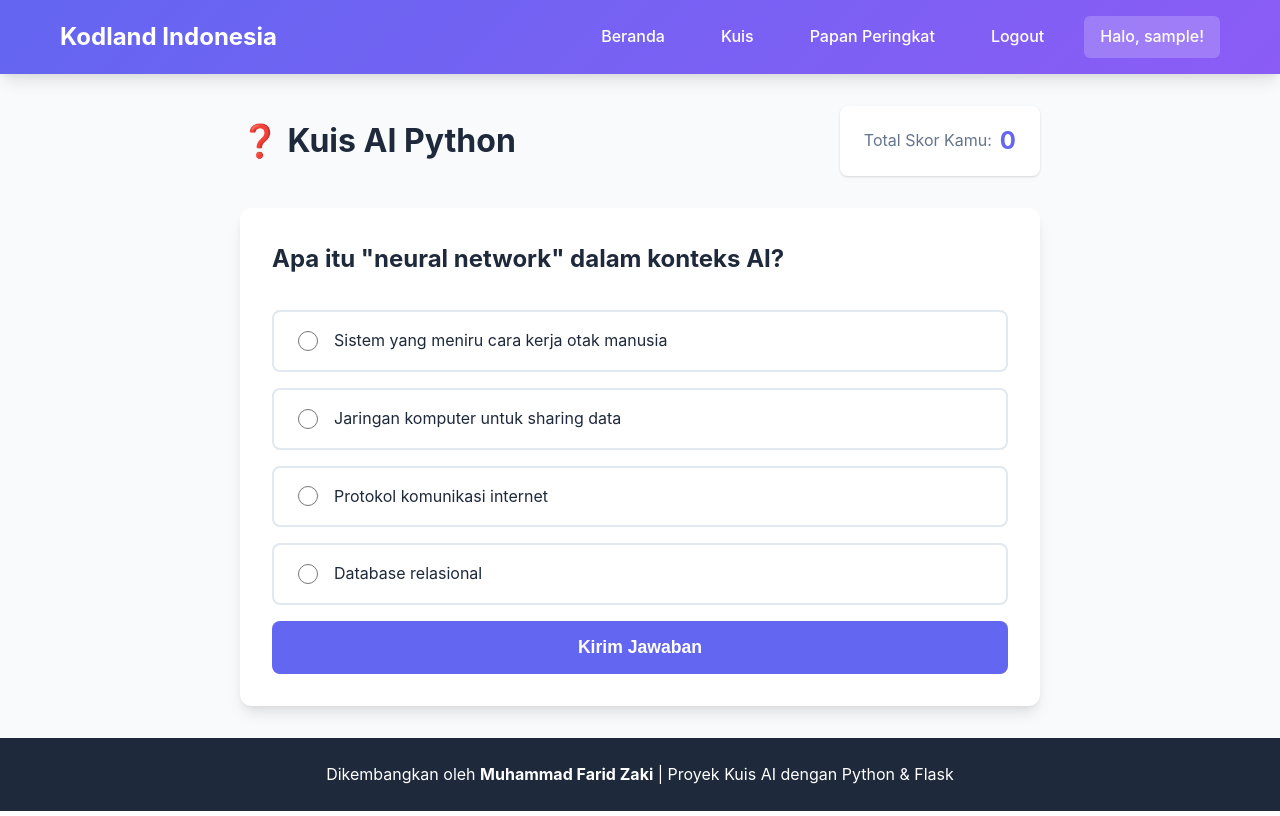
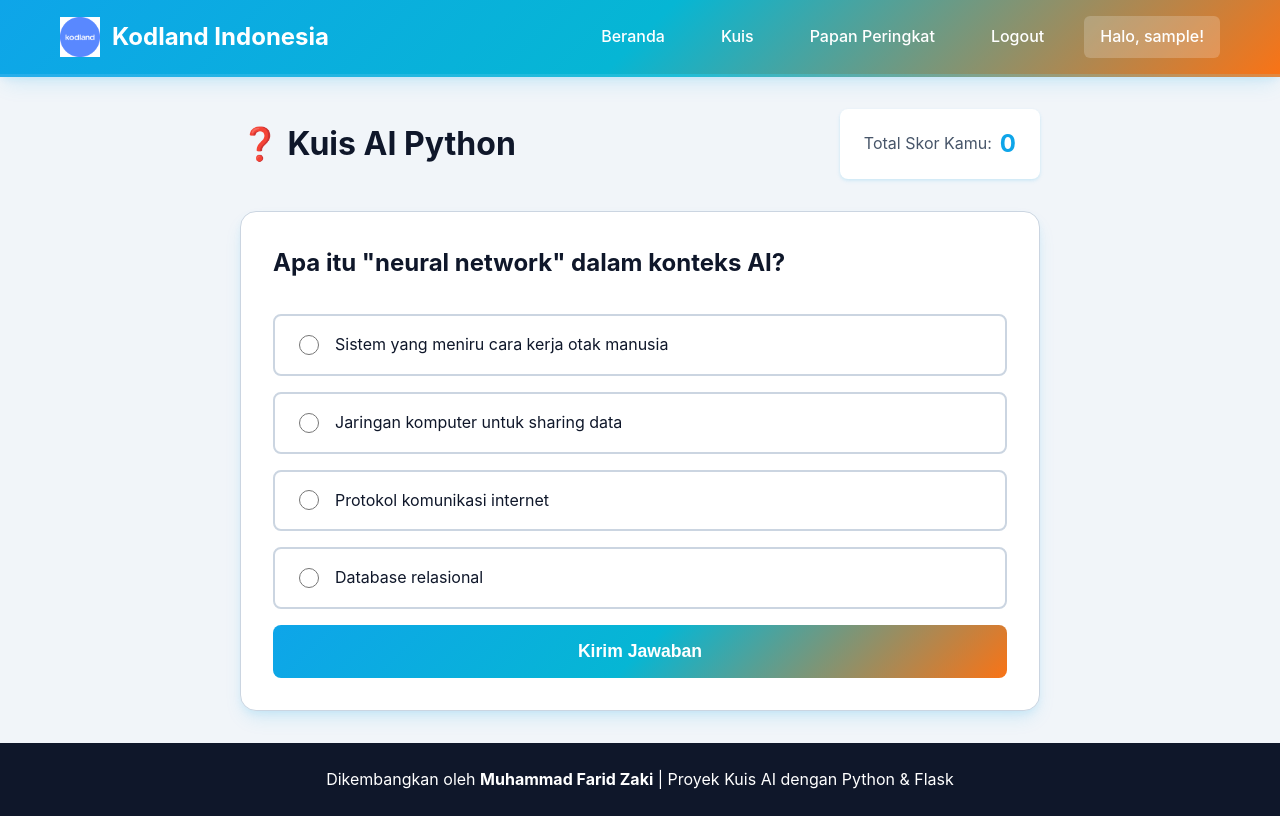
Before and after one commit to Zetakai/Python_Pro-Muhammad_Farid_Zaki, a Flask app: page /quiz in a window 1280 px wide. Run offline with Flask 3, Linux system fonts and the light colour scheme; the visitor is signed in with stand-in values (Sample User, id 1); data that the repository does not hold is empty.

Commit message:
Initial commit: Flask quiz app with weather widget, user auth, and leaderboard
- Add Flask web application with modular structure
- Implement user registration and login system
- Add quiz system with 15+ AI-related questions
- Create weather widget with auto-location detection
- Add leaderboard with automatic score updates
- Implement modern UI with unique cyan/orange theme
- Add Kodland Indonesia branding and logo
- Setup .env for API keys
- Add comprehensive README and .gitignore

```diff
--- a/requirements.txt
+++ b/requirements.txt
@@ -1,4 +1,4 @@
-Flask==3.0.0
+Flask==3.0.3
 Flask-SQLAlchemy==3.1.1
 Flask-Login==0.6.3
 Flask-WTF==1.2.1
--- a/static/css/style.css
+++ b/static/css/style.css
@@ -6,19 +6,26 @@
 }
 
 :root {
-    --primary-color: #6366f1;
-    --primary-dark: #4f46e5;
-    --secondary-color: #8b5cf6;
-    --success-color: #10b981;
-    --error-color: #ef4444;
-    --warning-color: #f59e0b;
-    --bg-color: #f8fafc;
+    /* Tema warna unik - kombinasi teal/cyan dengan orange accent */
+    --primary-color: #0ea5e9;
+    --primary-dark: #0284c7;
+    --primary-light: #38bdf8;
+    --secondary-color: #f97316;
+    --secondary-dark: #ea580c;
+    --accent-color: #06b6d4;
+    --success-color: #22c55e;
+    --error-color: #f43f5e;
+    --warning-color: #fbbf24;
+    --bg-color: #f1f5f9;
     --card-bg: #ffffff;
-    --text-primary: #1e293b;
-    --text-secondary: #64748b;
-    --border-color: #e2e8f0;
-    --shadow: 0 1px 3px 0 rgba(0, 0, 0, 0.1), 0 1px 2px 0 rgba(0, 0, 0, 0.06);
-    --shadow-lg: 0 10px 15px -3px rgba(0, 0, 0, 0.1), 0 4px 6px -2px rgba(0, 0, 0, 0.05);
+    --text-primary: #0f172a;
+    --text-secondary: #475569;
+    --border-color: #cbd5e1;
+    --gradient-primary: linear-gradient(135deg, #0ea5e9 0%, #06b6d4 50%, #f97316 100%);
+    --gradient-card: linear-gradient(135deg, #0ea5e9 0%, #06b6d4 100%);
+    --shadow: 0 2px 4px 0 rgba(14, 165, 233, 0.1), 0 1px 3px 0 rgba(14, 165, 233, 0.08);
+    --shadow-lg: 0 10px 20px -5px rgba(14, 165, 233, 0.15), 0 4px 8px -2px rgba(14, 165, 233, 0.1);
+    --shadow-hover: 0 15px 30px -5px rgba(14, 165, 233, 0.2), 0 8px 16px -4px rgba(14, 165, 233, 0.15);
 }
 
 body {
@@ -40,13 +47,14 @@ body {
 
 /* Header */
 .header {
-    background: linear-gradient(135deg, var(--primary-color) 0%, var(--secondary-color) 100%);
+    background: var(--gradient-primary);
     color: white;
     padding: 1rem 0;
     box-shadow: var(--shadow-lg);
     position: sticky;
     top: 0;
     z-index: 100;
+    border-bottom: 3px solid rgba(255, 255, 255, 0.1);
 }
 
 .header .container {
@@ -57,9 +65,22 @@ body {
     gap: 1rem;
 }
 
+.logo {
+    display: flex;
+    align-items: center;
+    gap: 0.75rem;
+}
+
+.logo-img {
+    height: 40px;
+    width: auto;
+    object-fit: contain;
+}
+
 .logo h1 {
     font-size: 1.5rem;
     font-weight: 700;
+    margin: 0;
 }
 
 .nav {
@@ -354,14 +403,32 @@ body {
 }
 
 .btn-primary {
-    background-color: var(--primary-color);
+    background: var(--gradient-primary);
     color: white;
+    border: none;
+    position: relative;
+    overflow: hidden;
+}
+
+.btn-primary::before {
+    content: '';
+    position: absolute;
+    top: 0;
+    left: -100%;
+    width: 100%;
+    height: 100%;
+    background: linear-gradient(90deg, transparent, rgba(255, 255, 255, 0.2), transparent);
+    transition: left 0.5s;
+}
+
+.btn-primary:hover::before {
+    left: 100%;
 }
 
 .btn-primary:hover {
-    background-color: var(--primary-dark);
     transform: translateY(-2px);
-    box-shadow: var(--shadow-lg);
+    box-shadow: var(--shadow-hover);
+    filter: brightness(1.05);
 }
 
 .btn-secondary {
@@ -506,9 +573,15 @@ body {
 
 .quiz-container {
     background: var(--card-bg);
-    border-radius: 12px;
+    border-radius: 16px;
     padding: 2rem;
     box-shadow: var(--shadow-lg);
+    border: 1px solid var(--border-color);
+    transition: box-shadow 0.3s;
+}
+
+.quiz-container:hover {
+    box-shadow: var(--shadow-hover);
 }
 
 .question-card h3 {
--- a/templates/base.html
+++ b/templates/base.html
@@ -4,6 +4,7 @@
     <meta charset="UTF-8">
     <meta name="viewport" content="width=device-width, initial-scale=1.0">
     <title>{% block title %}Kodland Indonesia{% endblock %}</title>
+    <link rel="icon" type="image/png" href="{{ url_for('static', filename='images/kodland.png') }}">
     <link rel="stylesheet" href="{{ url_for('static', filename='css/style.css') }}">
 </head>
 <body>
@@ -11,6 +12,7 @@
     <header class="header">
         <div class="container">
             <div class="logo">
+                <img src="{{ url_for('static', filename='images/kodland.png') }}" alt="Kodland Indonesia" class="logo-img">
                 <h1>Kodland Indonesia</h1>
             </div>
             <nav class="nav">
```
Also changed, not shown: other parts of static/css/style.css (+36 -6 lines), README.md, static/images/kodland.png (added), 1 other file.
